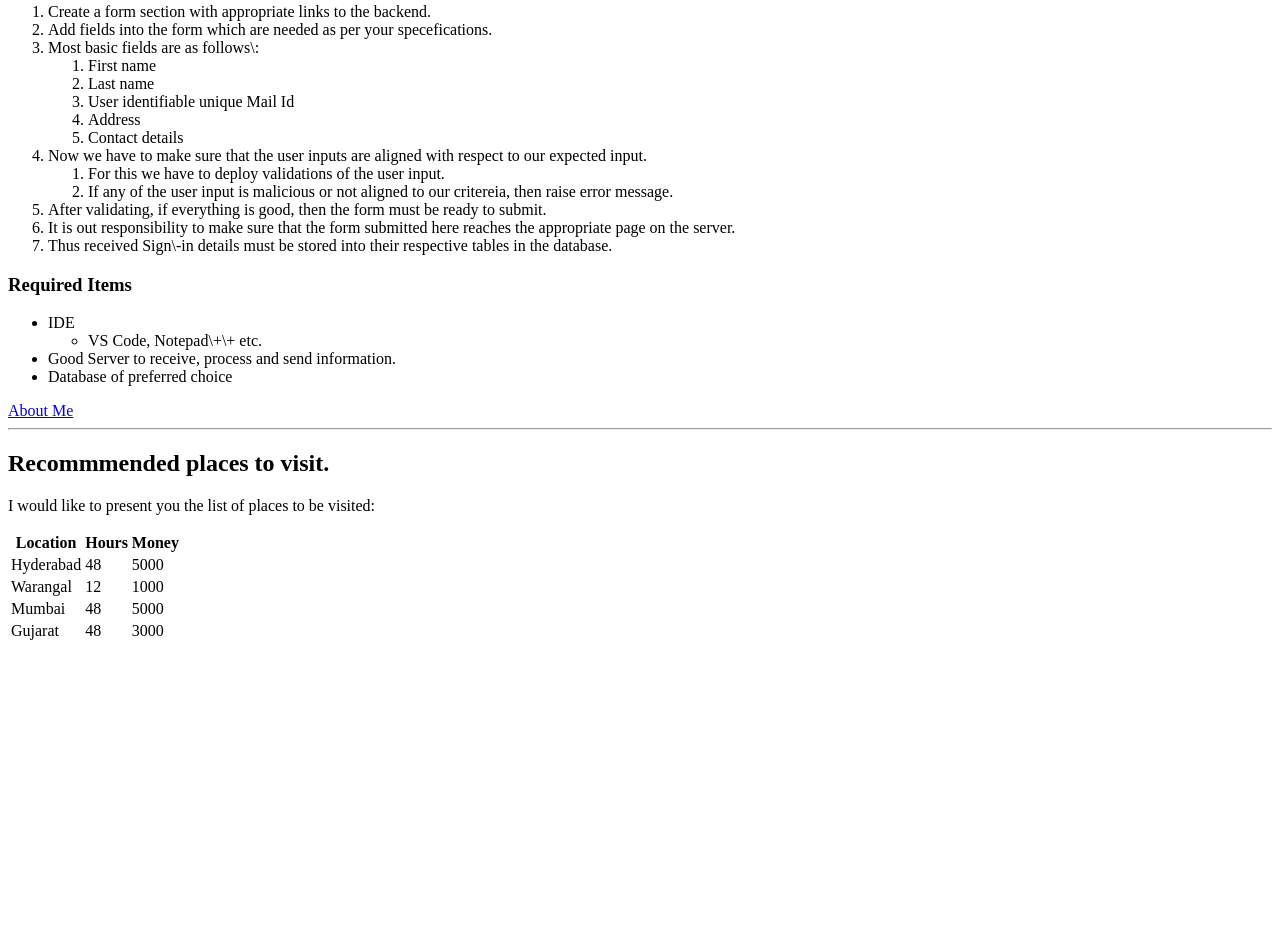
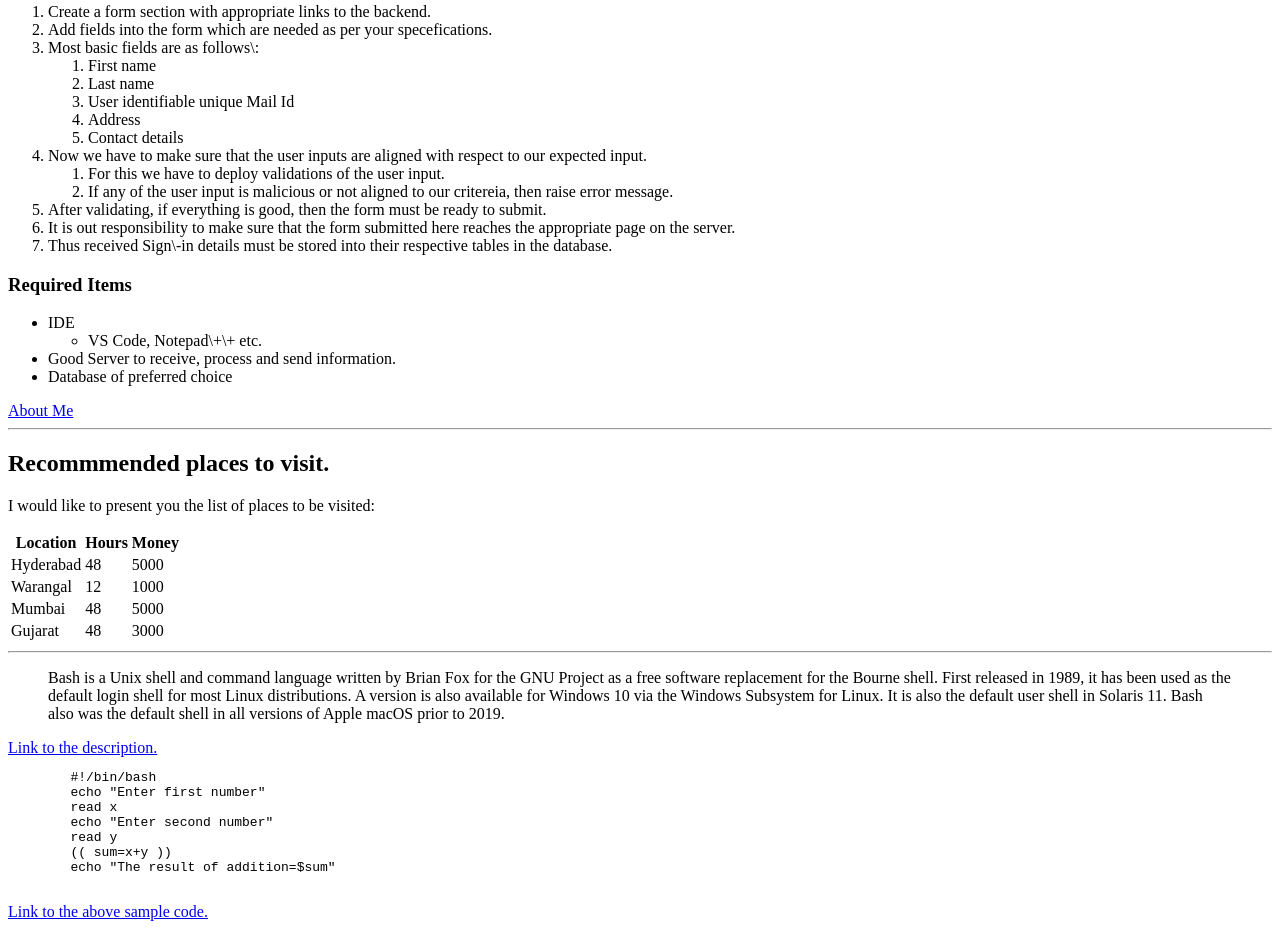
Before and after one commit to 44-563-Web-Apps-S21/webapps-s21-assignment-3-Goutham6172, a plain HTML site: page index.html in a window 1280 px wide. Shown: the part 249-1178 px from the top of the page. Before the commit the page ends 900 px from the top, so only its background shows below. Drawn offline with Linux system fonts and the light colour scheme.

Commit message:
Added code display

```diff
--- a/index.html
+++ b/index.html
@@ -71,5 +71,21 @@
         </tr>
 
     </table>
+    <hr>
+    <blockquote>
+        Bash is a Unix shell and command language written by Brian Fox for the GNU Project as a free software replacement for the Bourne shell. First released in 1989, it has been used as the default login shell for most Linux distributions. A version is also available for Windows 10 via the Windows Subsystem for Linux. It is also the default user shell in Solaris 11. Bash also was the default shell in all versions of Apple macOS prior to 2019.
+    </blockquote>
+    <a href="https://en.wikipedia.org/wiki/Bash_(Unix_shell)">Link to the description.</a>
+    <pre>
+        #!/bin/bash
+        echo "Enter first number"
+        read x
+        echo "Enter second number"
+        read y
+        (( sum=x+y ))
+        echo "The result of addition=$sum"
+    </pre>
+    <a href="https://linuxhint.com/30_bash_script_examples/#t17">Link to the above sample code.</a>
+
 </body>
 </html>
```
